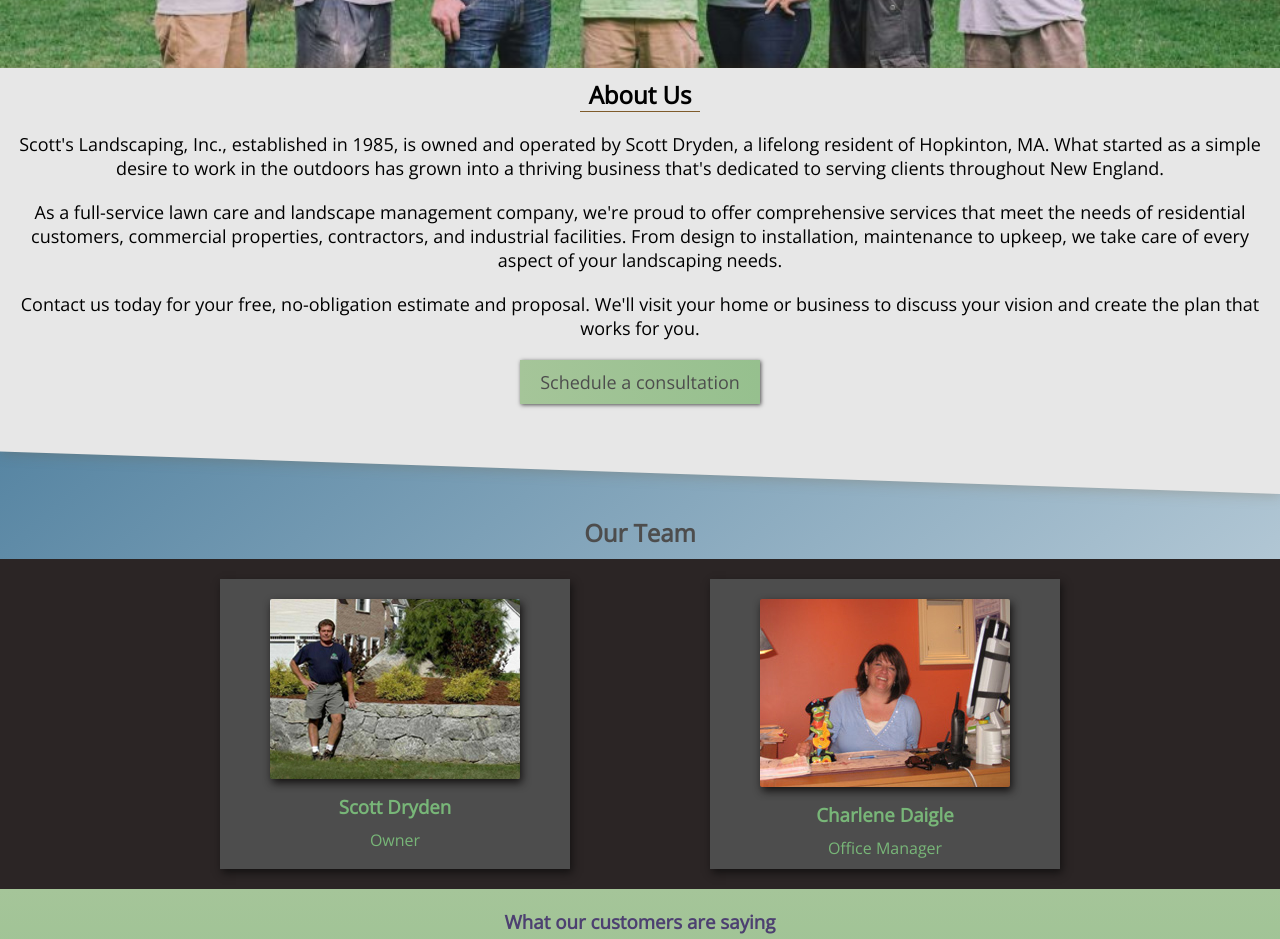
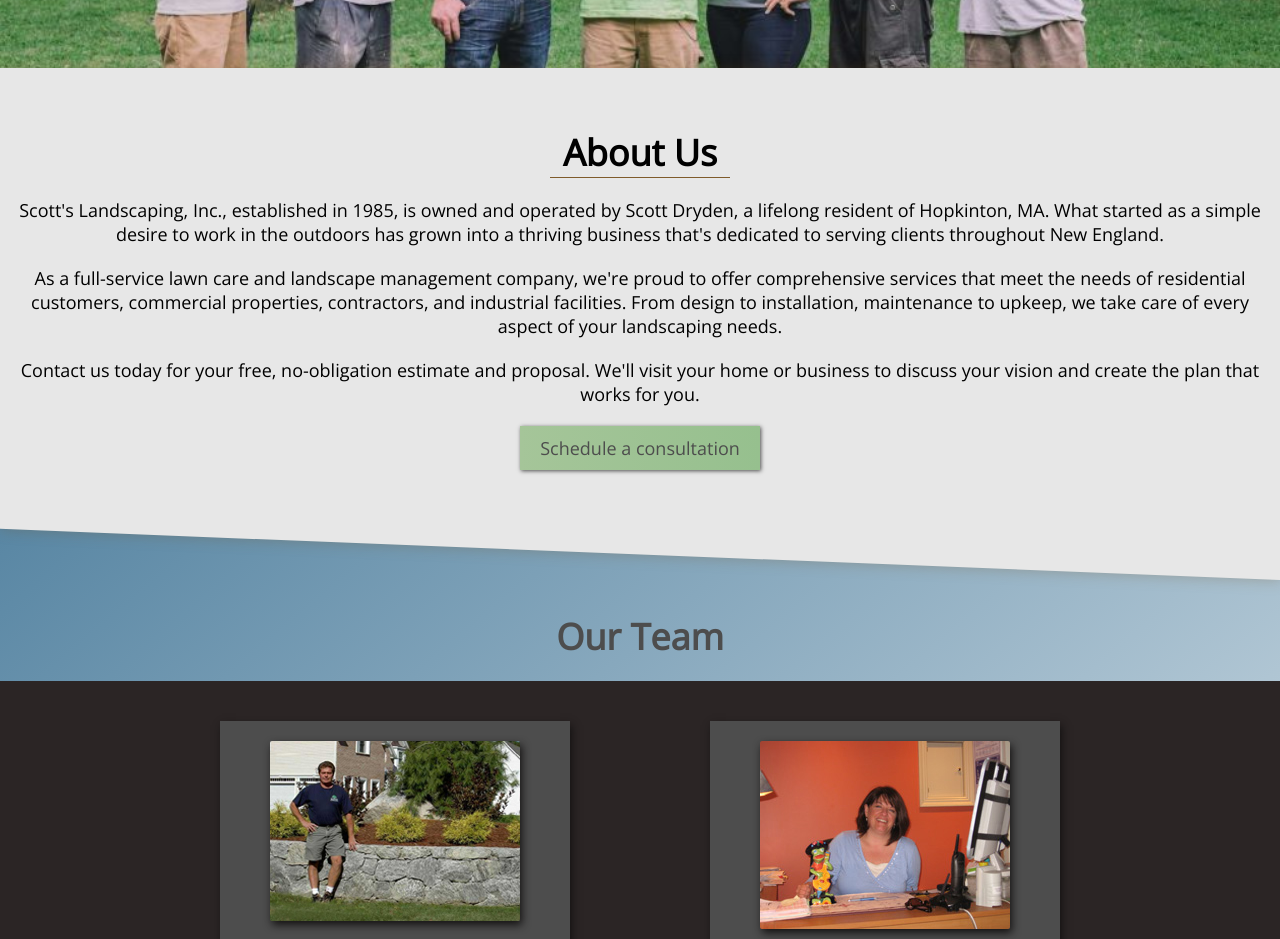
Before and after one commit to cbowman422/scottslandscaping, a React (Create React App) app: page /about in a window 1280 px wide. Shown: the part 260-1199 px from the top of the page. Built offline with nearby package versions, Linux system fonts and the light colour scheme.

Commit message:
more margins about page

```diff
--- a/src/css/About.css
+++ b/src/css/About.css
@@ -20,7 +20,7 @@
   text-align: center;
   display: flex;
   flex-direction: column;
-  padding-bottom: 80px;
+  padding-bottom: 100px;
 
 
 }
@@ -28,7 +28,7 @@
 .about-section-h3{
   border-bottom: 1px solid rgba(116, 76, 23, 0.9);
   width: 120px;
-  margin: 10px auto;
+  margin: 60px auto 10px auto;
   font-size: 24px;
 
 }
@@ -69,7 +69,7 @@
 
 
 .about-team-container{
-  padding: 20px 20px 1px 20px;
+  padding: 40px 20px 20px 20px;
   background-color: var(--brown);
   text-align: center;
 }
@@ -86,7 +86,7 @@
   font-size: 24px;
   color: var(--black);
   text-align: center;
-  margin: 10px;
+  margin: 20px;
 }
 
 .about-team-image{
@@ -120,6 +120,7 @@
  color: var(--purple);
  margin: 0;
  padding: 20px 0;
+ font-size: 24px;
 }
 
 .about-testimonials-content-container{
@@ -166,6 +167,19 @@
   transform: translateY(-12px);
 }
 
+.about-section-h3{
+  width: 160px;
+  font-size: 30px;
+}
+
+.about-team-h3{
+  font-size: 30px;
+}
+
+.about-testimonials-h3{
+  font-size: 30px;
+ }
+
 
 .about-team-container{
   display: flex;
@@ -178,6 +192,7 @@
 .about-testimonials-content-container{
   display: flex;
   justify-content: center;
+  margin: 6px 20px 20px 20px;
 }
 
 .about-testimonials-content-p-containers{
@@ -209,14 +224,41 @@
     display: flex;
   }
 
+  .about-section-h3{
+    width: 160px;
+    font-size: 3px;
+  }
+
+  .about-team-h3{
+    font-size: 30px;
+  }
+
+  .about-testimonials-h3{
+    font-size: 30px;
+   }
+
   .about-team-container-style{
     width: 350px;
   }
+
+  .about-section-h3{
+    width: 160px;
+    font-size: 30px;
+  }
+
+  .about-team-h3{
+    font-size: 30px;
+  }
+
+  .about-testimonials-h3{
+    font-size: 30px;
+   }
 
 
   .about-testimonials-content-container{
     display: flex;
     justify-content: center;
+    margin: 6px 20px 20px 20px;
   }
 
   .about-testimonials-content-p-containers{
@@ -243,9 +285,22 @@
     transform: translateY(-12px);
   }
 
+  .about-section-h3{
+    width: 180px;
+    font-size: 36px;
+  }
+
+  .about-team-h3{
+    font-size: 36px;
+  }
+
+  .about-testimonials-h3{
+    font-size: 36px;
+   }
+
   .about-team-container{
     display: flex;
-    padding: 20px 150px 0 150px;
+    padding: 40px 150px 20px 150px;
   }
 
   .about-team-container-style{
@@ -256,6 +311,7 @@
   .about-testimonials-content-container{
     display: flex;
     justify-content: center;
+    margin: 6px 20px 20px 20px;
   }
 
   .about-testimonials-content-p-containers{
```
